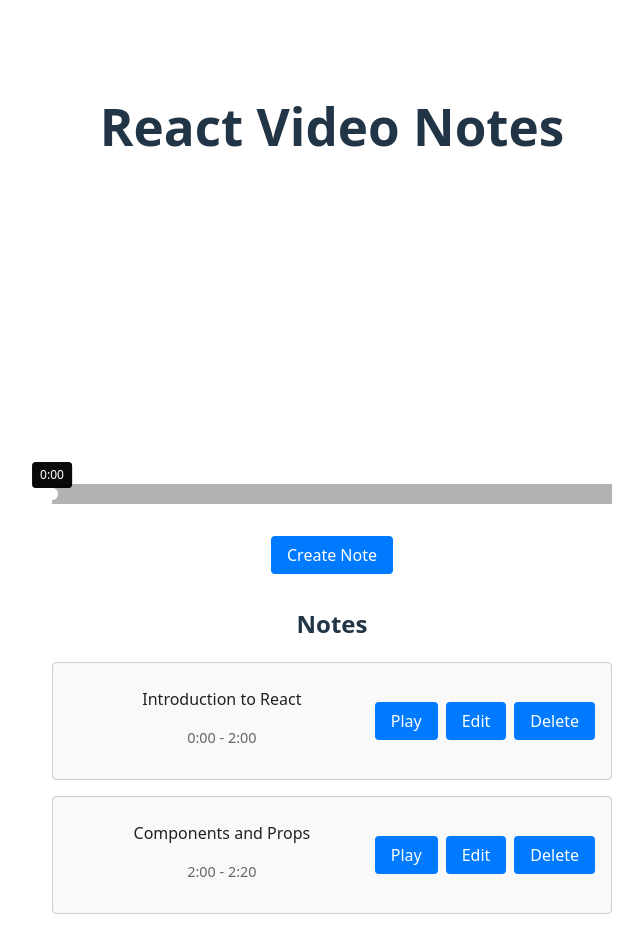
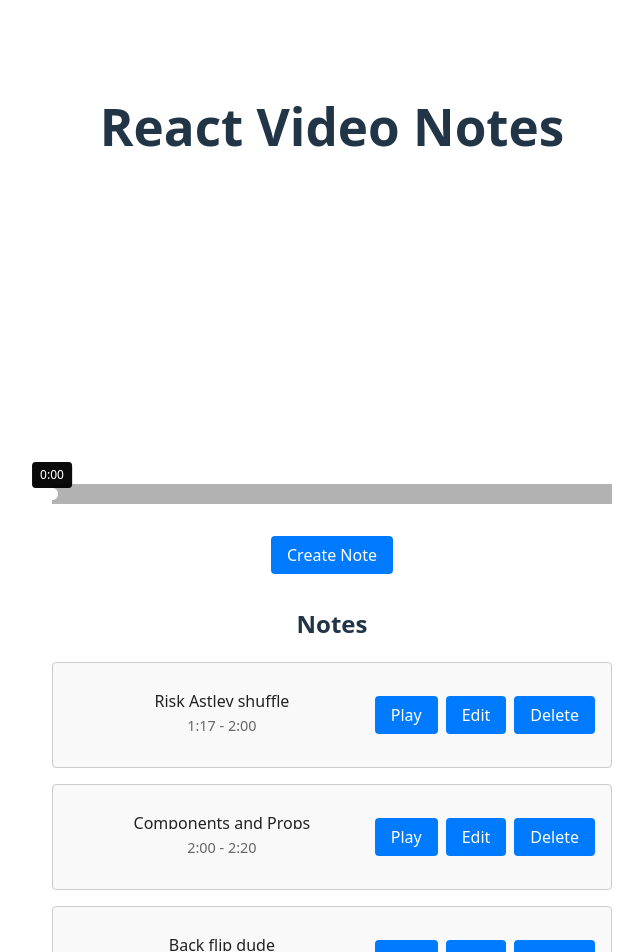
Before and after one commit to shamresh/VideoNotes, a React (Vite) app in the folder video-notes/: page / in a window 1280 px wide. Shown: the top 952 px of the page, without its empty margins (308-951 px from the left). Built offline with nearby package versions, Linux system fonts and the light colour scheme.

Commit message:
Trying to fix text entered in the note that expand the note box.

```diff
--- a/video-notes/src/App.css
+++ b/video-notes/src/App.css
@@ -70,10 +70,17 @@
   border: 1px solid #ccc;
   border-radius: 4px;
   background-color: #f9f9f9;
+  /* height: 80px; */
+  /* box-sizing: border-box; */
 }
 
 .note-content {
   flex: 1;
+  /* display: flex; */
+  /* flex-direction: column; */
+  /* justify-content: center; */
+  /* height: 100%; */
+  /* overflow: hidden; */
 }
 
 .timestamp {
@@ -111,6 +118,12 @@ button:active {
   border-radius: 4px;
   transition: background-color 0.2s;
   color: #222;
+  white-space: nowrap;
+  overflow: hidden;
+  text-overflow: ellipsis;
+  height: 28px;
+  line-height: 28px;
+  box-sizing: border-box;
 }
 
 .note-text:hover {
--- a/video-notes/src/components/VideoNotes.tsx
+++ b/video-notes/src/components/VideoNotes.tsx
@@ -14,8 +14,8 @@ export function VideoNotes() {
   const [notes, setNotes] = useState<Note[]>([
     {
       id: '1',
-      content: 'Introduction to React',
-      startTime: 0,
+      content: 'Risk Astley shuffle',
+      startTime: 77,
       endTime: 120
     },
     {
@@ -23,6 +23,12 @@ export function VideoNotes() {
       content: 'Components and Props',
       startTime: 120,
       endTime: 140
+    },
+    {
+        id: '3',
+        content: 'Back flip dude',
+        startTime: 146,
+        endTime: 159
     }
   ]);
   const [videoDuration, setVideoDuration] = useState(0);
```
